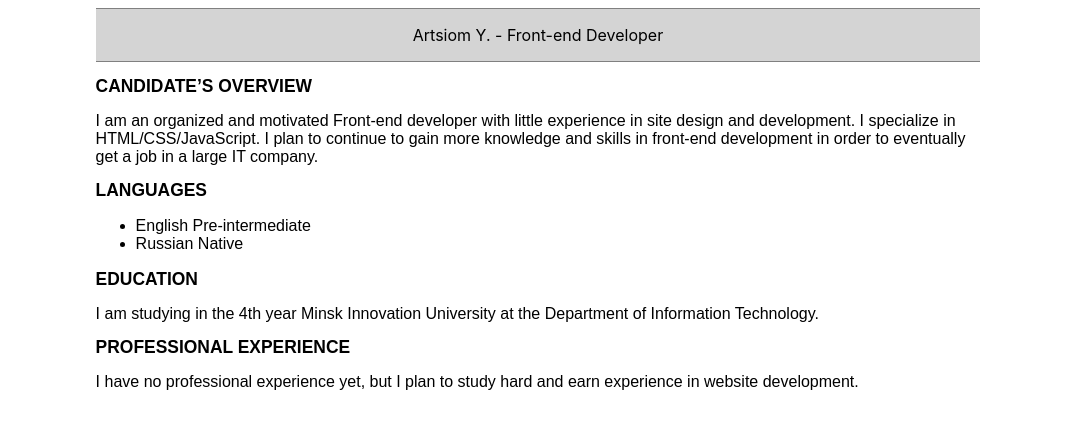
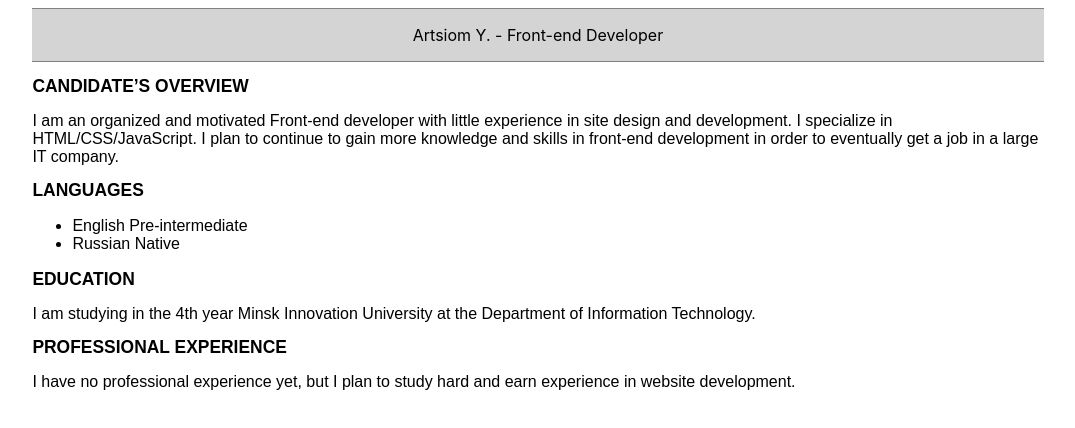
Before and after one commit to Akira-Dev95/rsschool-cv, a plain HTML site: page index.html in a window 1280 px wide. Shown: the whole page, without its empty margins (102-1177 px from the left). Drawn offline with Linux system fonts and the light colour scheme.

Commit message:
add: html css

```diff
--- a/style.css
+++ b/style.css
@@ -13,9 +13,17 @@ h2 {
 }
 
 .main_cont {
-  margin: 0 15% 0 15%;
-  width: 70%;
+  margin: 0 25% 0 25%;
+  width: 50%;
 }
+
+@media (max-width: 1540px) {
+  .main_cont {
+    margin: 0 10% 0 10%;
+    width: 80%;
+  }
+}
+
 .string {
   background-color: rgb(212, 212, 212);
 }
```
